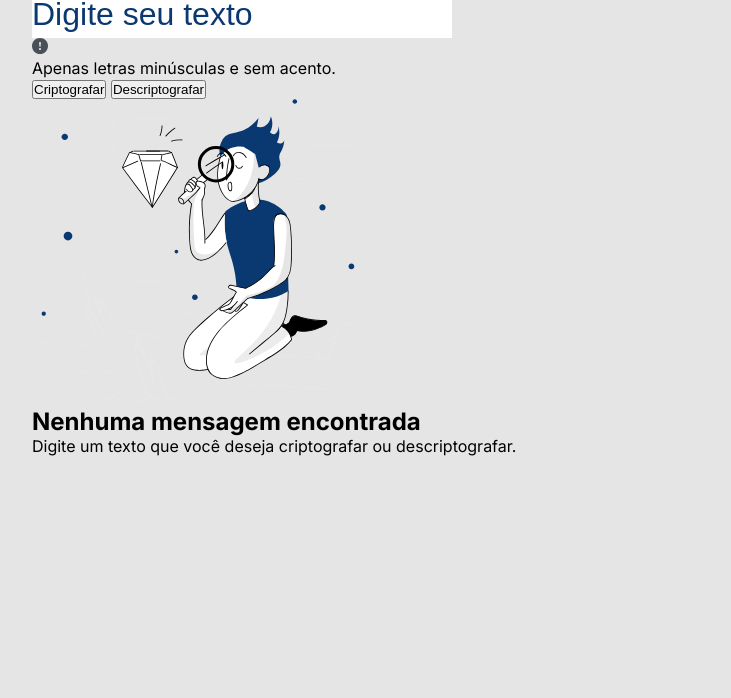
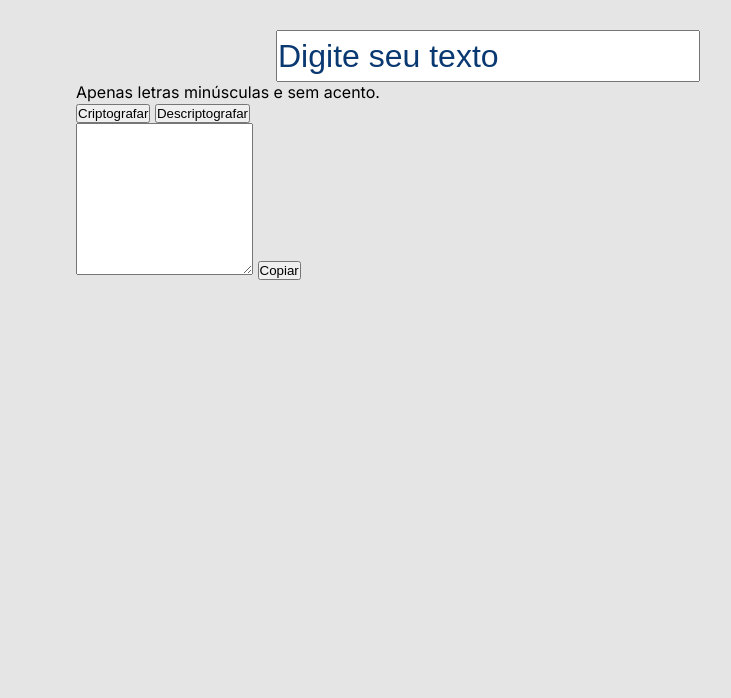
Before and after one commit to RaizaCirne/jogo-dado, a plain HTML site: page index.html in a window 1280 px wide. Shown: the part 102-800 px from the top of the page, without its empty margins (8-739 px from the left). Drawn offline with Linux system fonts and the light colour scheme.

Commit message:
refactor: alterar codigo

```diff
--- a/assets/css/style.css
+++ b/assets/css/style.css
@@ -1,18 +1,19 @@
 * {
-  margin: 0px;
-  padding: 0px;
+  margin: 0;
+  padding: 0;
 }
 
 body {
   background: #e5e5e5;
   font-family: "Inter", sans-serif;
-  margin: 40px;
+  margin: 40px 40px 40px 84px;
 }
 
-.texto-digitado {
-  color: #0a3871;
+.input {
+  font-weight: 400;
   font-size: 32px;
   line-height: 48px;
-  font-weight: 400;
-  border: none;
+  color: #0a3871;
+  margin-top: 40px;
+  margin-left: 200px;
 }
--- a/index.html
+++ b/index.html
@@ -15,51 +15,29 @@
 <body>
   <header>
     <div class="logo">
-      <img src="./assets/img/Vector.svg" alt="">
+      <img class="logo-alura" src="./assets/img/logo.svg" alt="Logo da Alura">
     </div>
   </header>
 
   <main>
+    <section>
+      <input class="input" type="text" name="input" value="Digite seu texto">
 
-    <div>
-      <input type="text" name="input" value="Digite seu texto" class="texto-digitado">
-    </div>
-
-    <section class="botao-caixa">
-      <div>
-        <img src="./assets/img/exclamacao_1.svg" alt="">
-        <p class="paragrafo-dois">Apenas letras minúsculas e sem acento.</p>
+      <div class="info">
+        <p>Apenas letras minúsculas e sem acento.</p>
       </div>
 
-      <div class="botao">
-        <!-- <button class="botao-azul-escuro">Criptografar</button> -->
-        <button class="botao-azul-escuro" onclick="myFunction()">Criptografar</button>
-        <button class="botao-azul-claro" onclick="myFunction()">Descriptografar</button>
-        <!-- <button class="botao-azul-claro">Descriptografar</button> -->
+      <div class="botoes">
+        <button class="botao-criptografar">Criptografar</button>
+        <button class="botao-descriptografar">Descriptografar</button>
       </div>
     </section>
 
-    <section class="texto-resultante">
-      <div id="myDIV">
-        <img src="./assets/img/High quality products 1 1.svg" alt="">
-      </div>
-      <h1>Nenhuma mensagem encontrada</h1>
-      <p class="paragrafo-tres">Digite um texto que você deseja criptografar ou descriptografar.</p>
+    <section>
+      <textarea class="mensagem" cols="20" rows="10"></textarea>
+      <button class="copiar">Copiar</button>
     </section>
-
   </main>
-
-  <script>
-    function myFunction() {
-      var x = document.getElementById('myDIV');
-      if (x.style.display === 'none') {
-        x.style.display = 'block';
-      } else {
-        x.style.display = 'none';
-      }
-    }
-  </script>
-
 </body>
 
 </html>
```
Also changed, not shown: assets/img/High quality products 1 1@2x.svg (deleted), assets/img/High quality products 1 1@3x.svg (deleted), assets/img/Vector@2x.png (deleted), assets/img/Vector@2x.svg (deleted), assets/img/Vector@3x.png (deleted), assets/img/Vector@3x.svg (deleted), assets/img/exclamacao_2.svg (deleted), assets/img/logo.svg (renamed from assets/img/Vector.svg).
